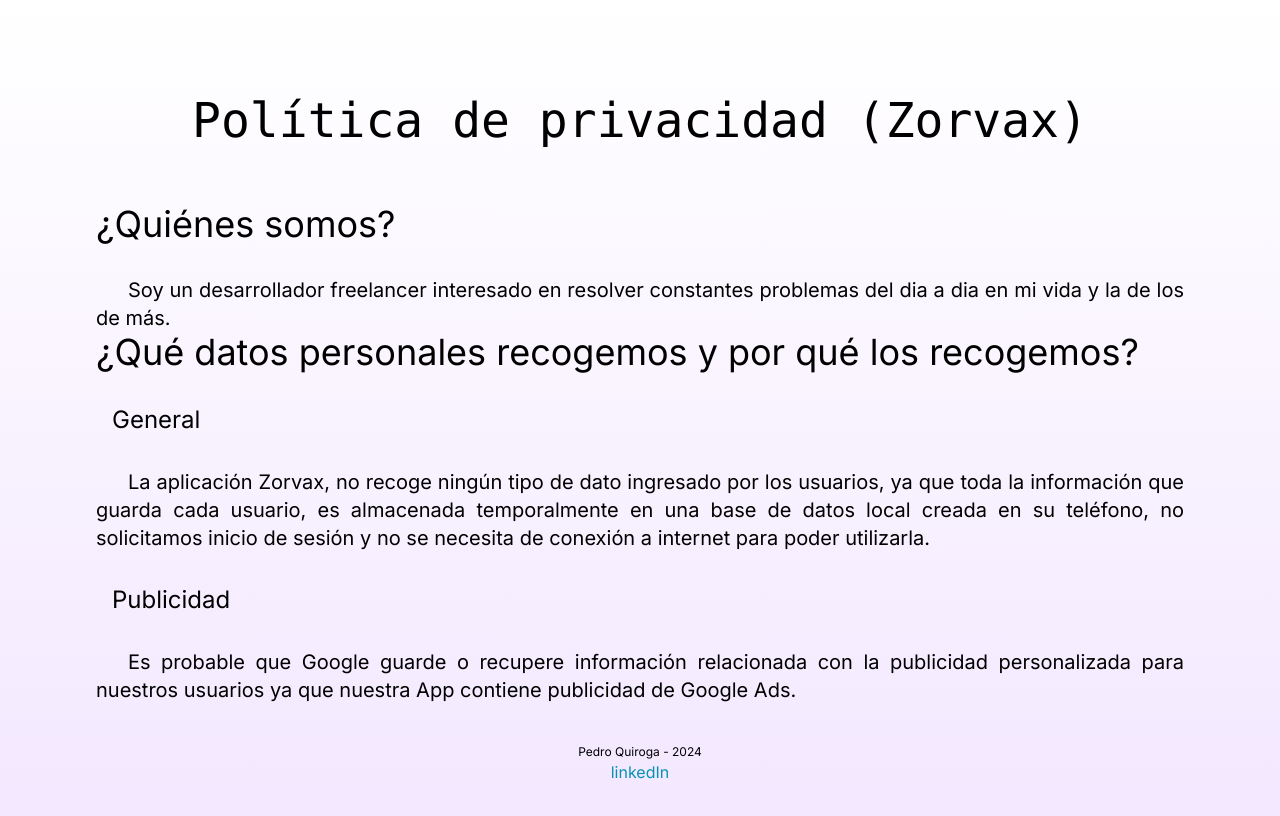
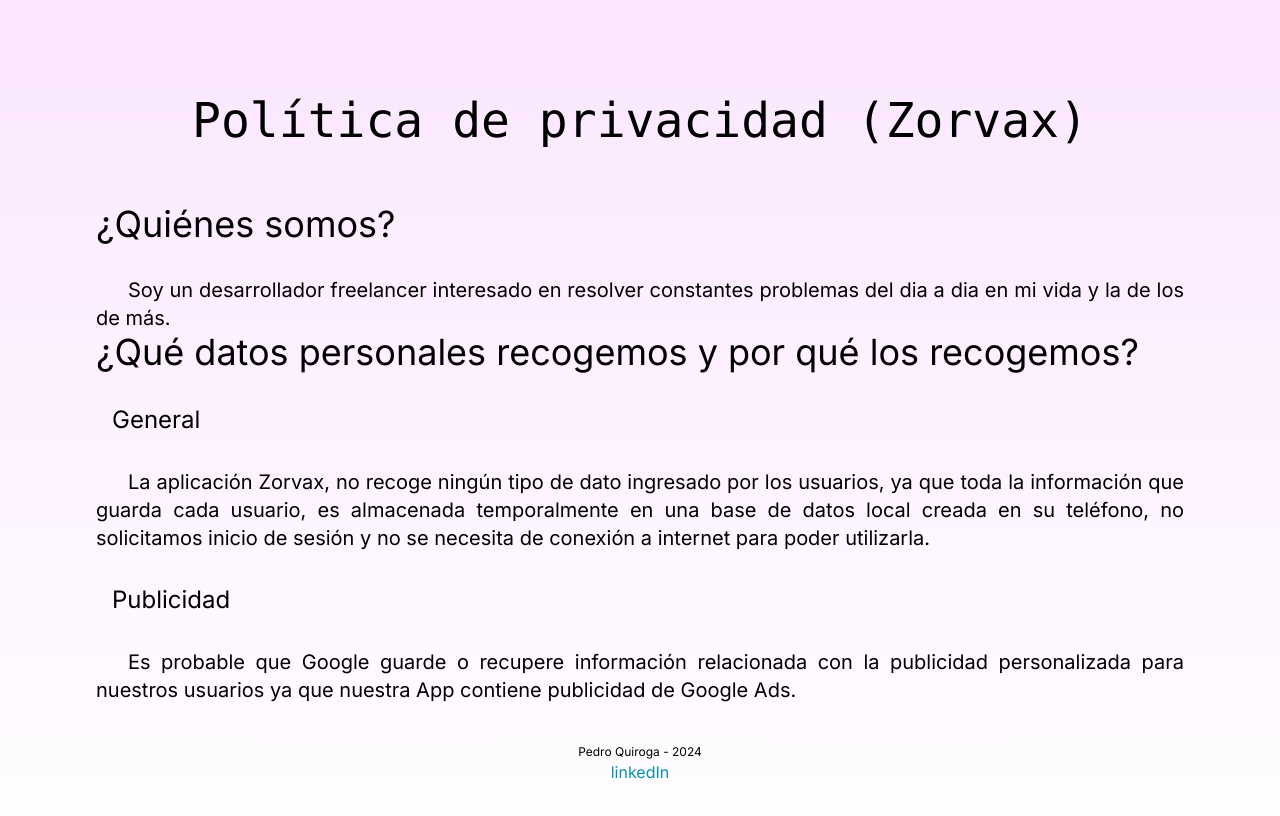
Before and after one commit to QUIPED83/zorvax-politicas-de-privacidad, a Next.js app: page / in a window 1280 px wide. Shown: the top 816 px of the page. Built offline with nearby package versions, Linux system fonts and the light colour scheme.

Commit message:
brave colors darkmode fix

```diff
--- a/src/app/globals.css
+++ b/src/app/globals.css
@@ -5,15 +5,15 @@
 
 :root {
   --foreground-rgb: 0, 0, 0;
-  --background-start-rgb: 255,255,255;
-  --background-end-rgb: 242,230,255;
+  --background-start-rgb: 251,230,255;
+  --background-end-rgb: 255,255,255;
 }
 
 @media (prefers-color-scheme: dark) {
   :root {
     --foreground-rgb: 0,0,0;
-    --background-start-rgb: 0, 0, 0;
-    --background-end-rgb: 0, 0, 0;
+    --background-start-rgb: 251,230,255;
+    --background-end-rgb:  255,255,255;
   }
 }
 
```
